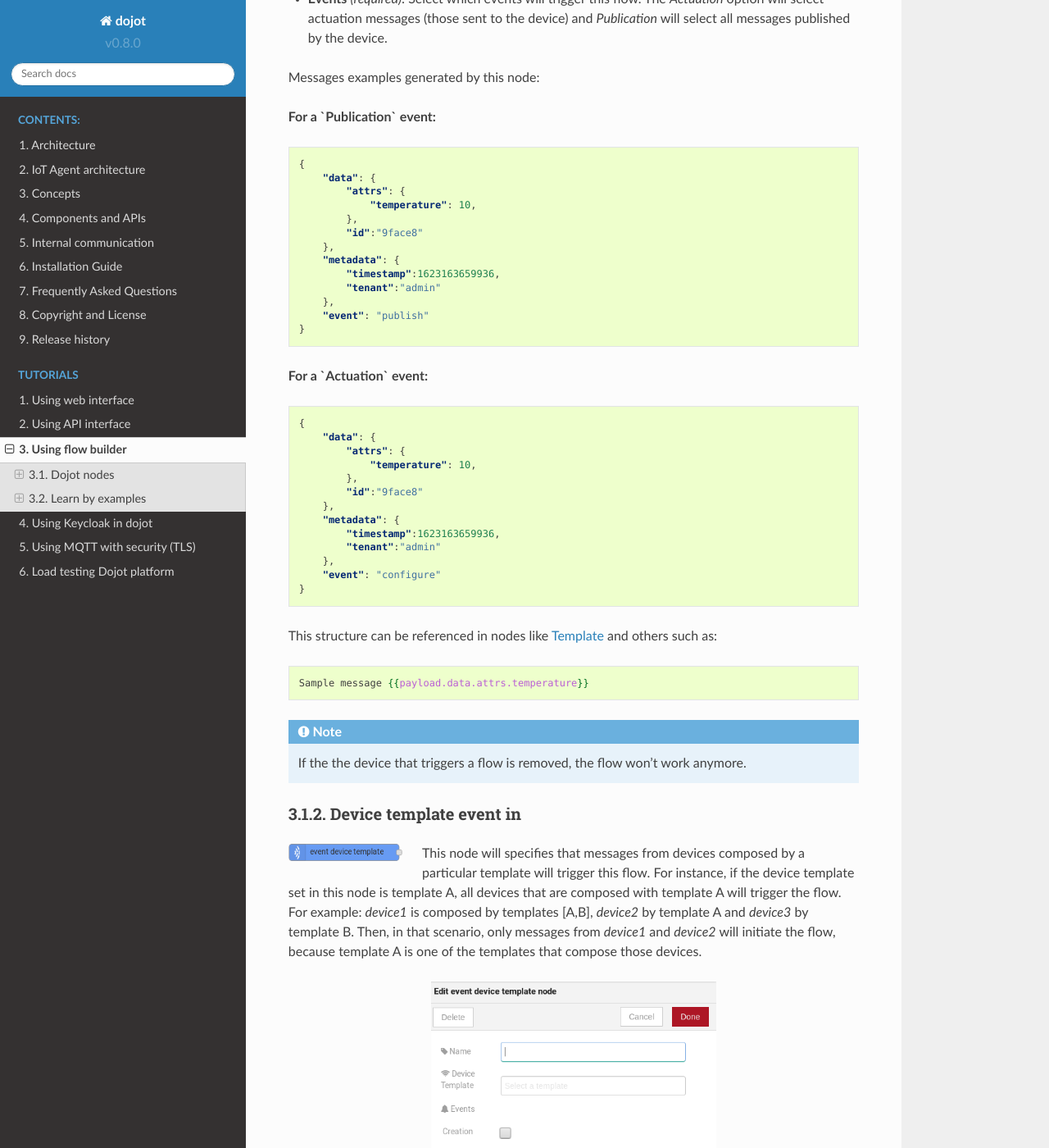
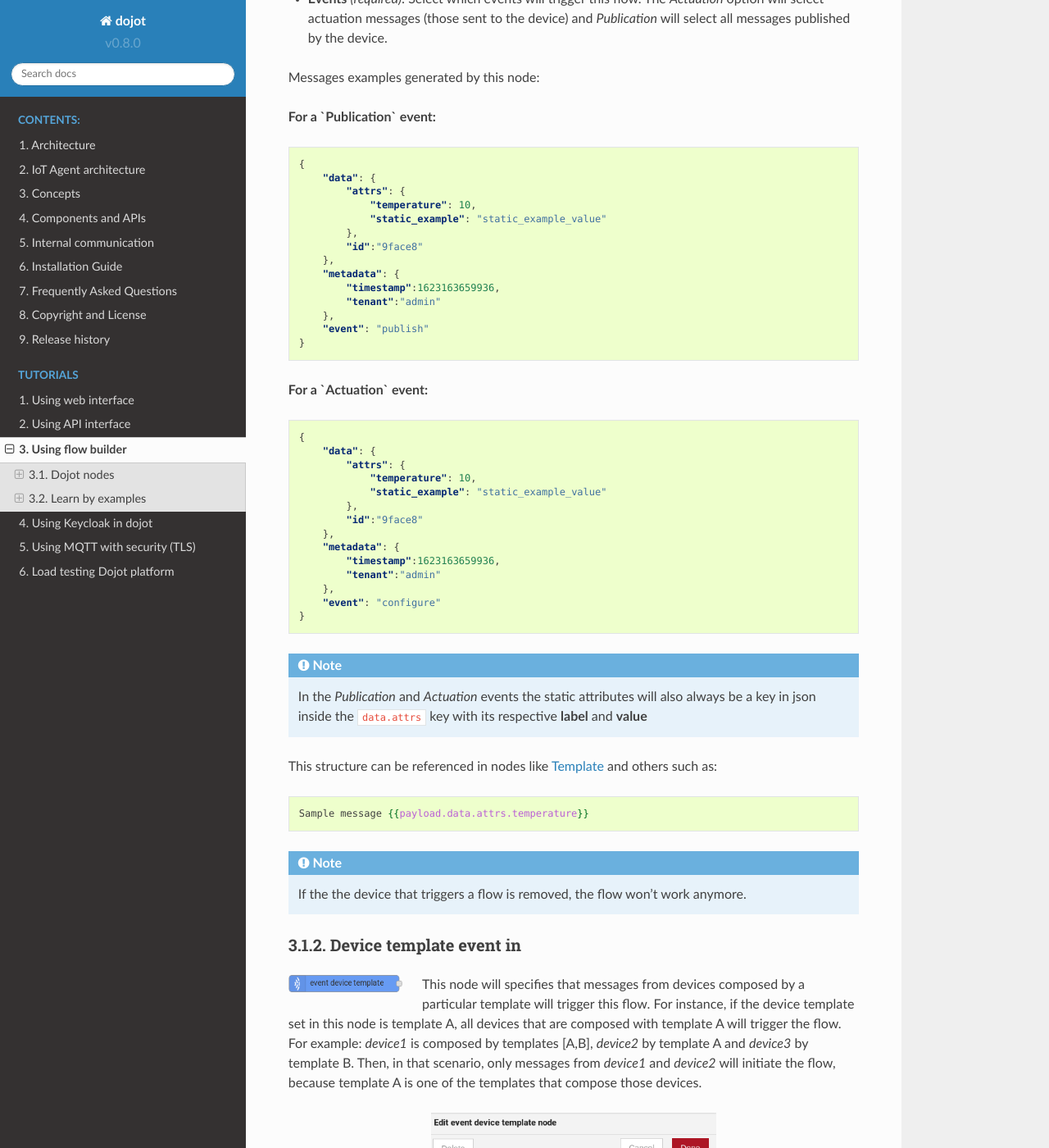
Before and after one commit to dojot/docs, a Sphinx documentation site: the page built from source/flow.rst, in a window 1280 px wide and 1400 px high, scrolled down 1679 px. Shown: the whole window at 82% size. Built offline with Sphinx 7.4.7 and the Read the Docs theme 2.0.0, drawn with Linux system fonts in a browser that asks for light colours; some of the changed text lies outside the part shown.

Commit message:
flow static

```diff
--- a/source/flow.rst
+++ b/source/flow.rst
@@ -63,6 +63,7 @@ Messages examples generated by this node:
         "data": {
             "attrs": {
                 "temperature": 10,
+                "static_example": "static_example_value"
             },
             "id":"9face8"
         },
@@ -82,6 +83,7 @@ Messages examples generated by this node:
         "data": {
             "attrs": {
                 "temperature": 10,
+                "static_example": "static_example_value"
             },
             "id":"9face8"
         },
@@ -92,6 +94,10 @@ Messages examples generated by this node:
         "event": "configure"
     }
 
+.. Note::
+   In the `Publication` and `Actuation` events the static attributes will
+   also always be a key in json inside the ``data.attrs`` key with
+   its respective **label** and **value**
 
 This structure can be referenced in nodes like `Template`_ and others such as:
 
@@ -150,6 +156,7 @@ Messages examples generated by this node:
         "data": {
             "attrs": {
                 "temperature": 10,
+                "static_example": "static_example_value"
             },
             "id":"9face8"
         },
@@ -169,6 +176,7 @@ Messages examples generated by this node:
         "data": {
             "attrs": {
                 "temperature": 10,
+                "static_example": "static_example_value"
             },
             "id":"9face8"
         },
@@ -266,6 +274,12 @@ Messages examples generated by this node:
 .. Note::
    To better understand the JSON within the `data` key for the
    `Creation`, `Update`, `Removal` events see the `device-manager` documentation.
+
+
+.. Note::
+   In the `Publication` and `Actuation` events the static attributes will
+   also always be a key in json inside the ``data.attrs`` key with
+   its respective **label** and **value**
 
 This structure can be referenced in nodes like `Template`_ and others such as:
 
```
Also changed, not shown: 1 other file.
